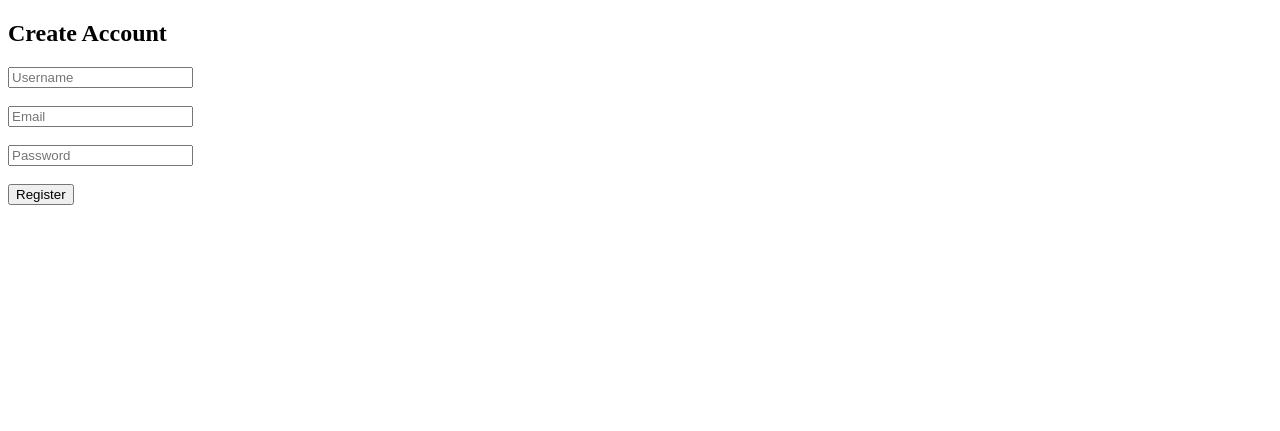
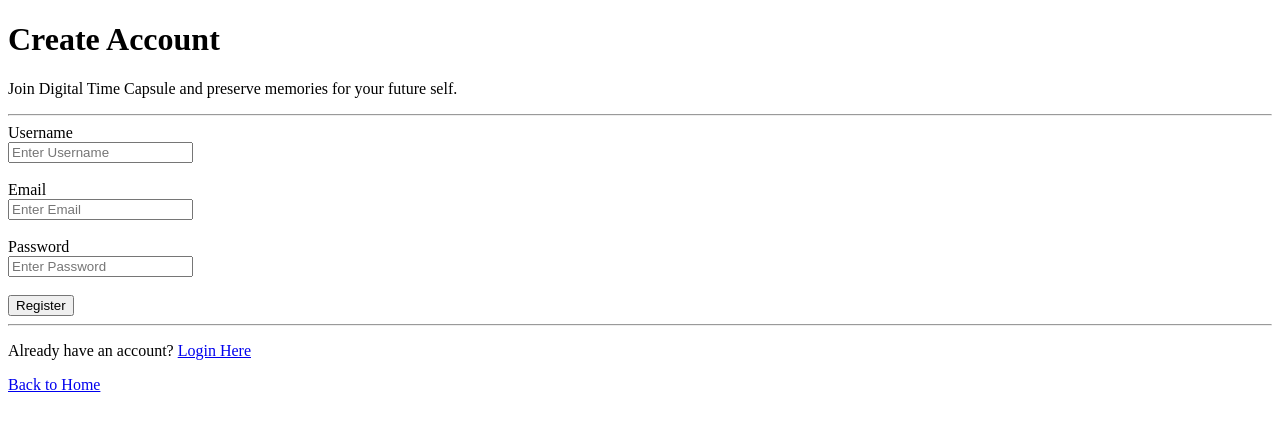
Before and after one commit to arpi167/digital-time-capsule, a Flask app: page /register in a window 1280 px wide. Shown: the top 431 px of the page. Run offline with Flask 3, Linux system fonts and the light colour scheme.

Commit message:
Implement user registration using SQLite

```diff
--- a/app.py
+++ b/app.py
@@ -1,13 +1,50 @@
-from flask import Flask, render_template
+from flask import Flask, render_template, request
+import sqlite3
+app = Flask(__name__)
+def init_db():
+    conn = sqlite3.connect("database/capsule.db")
+    cursor = conn.cursor()
 
-app = Flask(__name__)
+    cursor.execute("""
+        CREATE TABLE IF NOT EXISTS users (
+            id INTEGER PRIMARY KEY AUTOINCREMENT,
+            username TEXT NOT NULL,
+            email TEXT NOT NULL,
+            password TEXT NOT NULL
+        )
+    """)
+
+    conn.commit()
+    conn.close()
+
+init_db()
 
 @app.route("/")
 def home():
     return render_template("home.html")
 
-@app.route("/register")
+@app.route("/register", methods=["GET", "POST"])
 def register():
+
+    if request.method == "POST":
+
+        username = request.form["username"]
+        email = request.form["email"]
+        password = request.form["password"]
+
+        conn = sqlite3.connect("database/capsule.db")
+        cursor = conn.cursor()
+
+        cursor.execute(
+            "INSERT INTO users (username, email, password) VALUES (?, ?, ?)",
+            (username, email, password)
+        )
+
+        conn.commit()
+        conn.close()
+
+        return "User Registered Successfully!"
+
     return render_template("register.html")
 
 @app.route("/login")
--- a/templates/register.html
+++ b/templates/register.html
@@ -1,19 +1,52 @@
 <!doctype html>
-<html>
+<html lang="en">
   <head>
-    <title>Register</title>
+    <meta charset="UTF-8" />
+    <meta name="viewport" content="width=device-width, initial-scale=1.0" />
+    <title>Register - Digital Time Capsule</title>
   </head>
   <body>
-    <h2>Create Account</h2>
+    <h1>Create Account</h1>
 
-    <form>
-      <input type="text" placeholder="Username" /><br /><br />
+    <p>Join Digital Time Capsule and preserve memories for your future self.</p>
 
-      <input type="email" placeholder="Email" /><br /><br />
+    <hr />
 
-      <input type="password" placeholder="Password" /><br /><br />
+    <form method="POST">
+      <label>Username</label><br />
+      <input
+        type="text"
+        name="username"
+        placeholder="Enter Username"
+        required
+      />
+      <br /><br />
+
+      <label>Email</label><br />
+      <input type="email" name="email" placeholder="Enter Email" required />
+      <br /><br />
+
+      <label>Password</label><br />
+      <input
+        type="password"
+        name="password"
+        placeholder="Enter Password"
+        required
+      />
+      <br /><br />
 
       <button type="submit">Register</button>
     </form>
+
+    <hr />
+
+    <p>
+      Already have an account?
+      <a href="/login">Login Here</a>
+    </p>
+
+    <p>
+      <a href="/">Back to Home</a>
+    </p>
   </body>
 </html>
```
Also changed, not shown: database/capsule.db (added).
